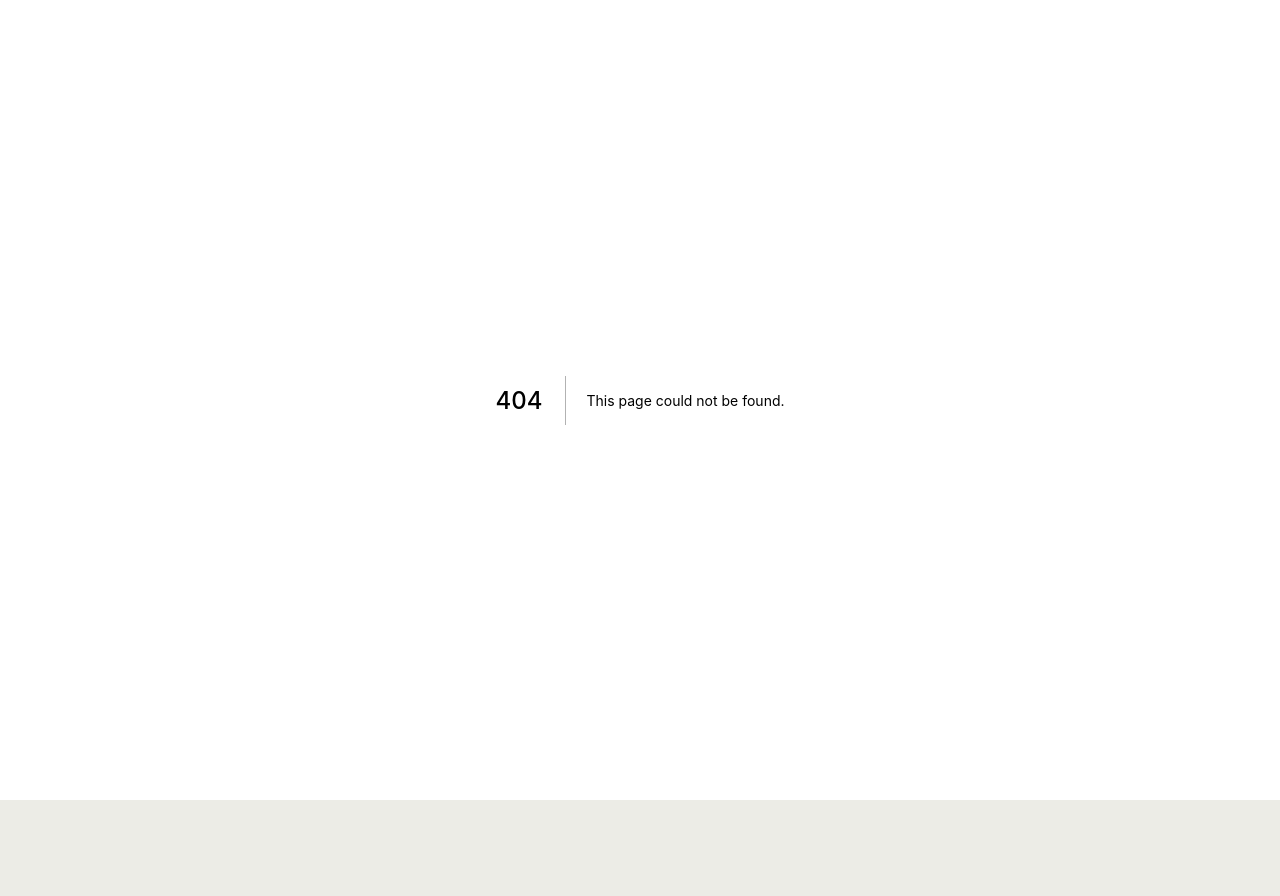
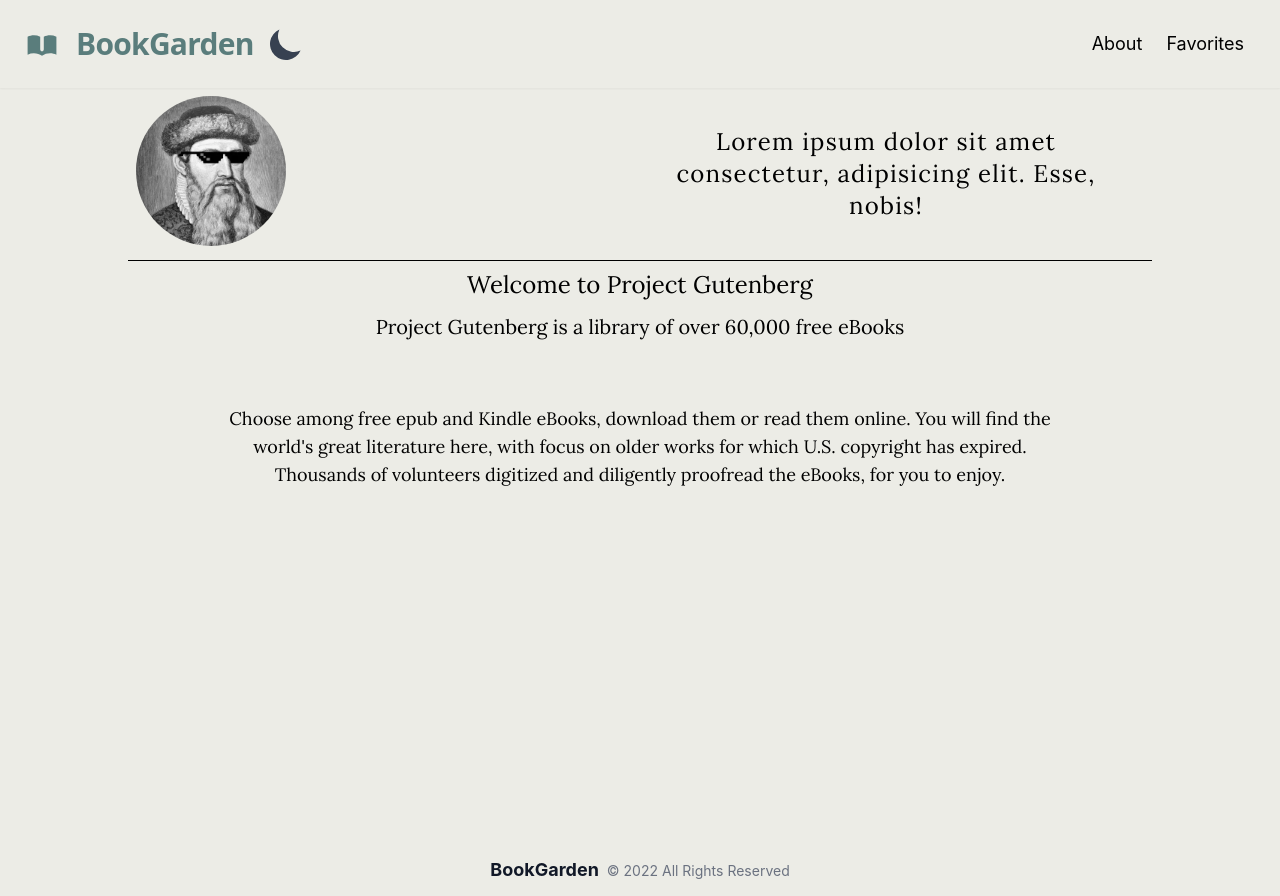
Before and after one commit to kkuczniak/bookgarden-reader, a Next.js app: page /about in a window 1280 px wide. Before the commit this address had no page. Before the commit the page ends 800 px from the top, so only its background shows below. Built offline with nearby package versions, Linux system fonts and the light colour scheme.

Commit message:
added about page

```diff
--- /dev/null
+++ b/pages/about.js
@@ -0,0 +1,23 @@
+import MainPageHeader from '../components/MainPageHeader';
+import Layout from '../layout/Layout';
+
+export default function About() {
+  return (
+    <Layout>
+      <MainPageHeader />
+      <div className='gutenberg font-Lora flex flex-col justify-center items-center text-center'>
+        <h2 className='text-2xl'>Welcome to Project Gutenberg</h2>
+        <h3 className='text-xl mt-3'>
+          Project Gutenberg is a library of over 60,000 free eBooks
+        </h3>
+        <p className='text-lg mt-5 lg:mt-16 lg:w-5/6'>
+          Choose among free epub and Kindle eBooks, download them or read them
+          online. You will find the world&apos;s great literature here, with
+          focus on older works for which U.S. copyright has expired. Thousands
+          of volunteers digitized and diligently proofread the eBooks, for you
+          to enjoy.
+        </p>
+      </div>
+    </Layout>
+  );
+}
```
